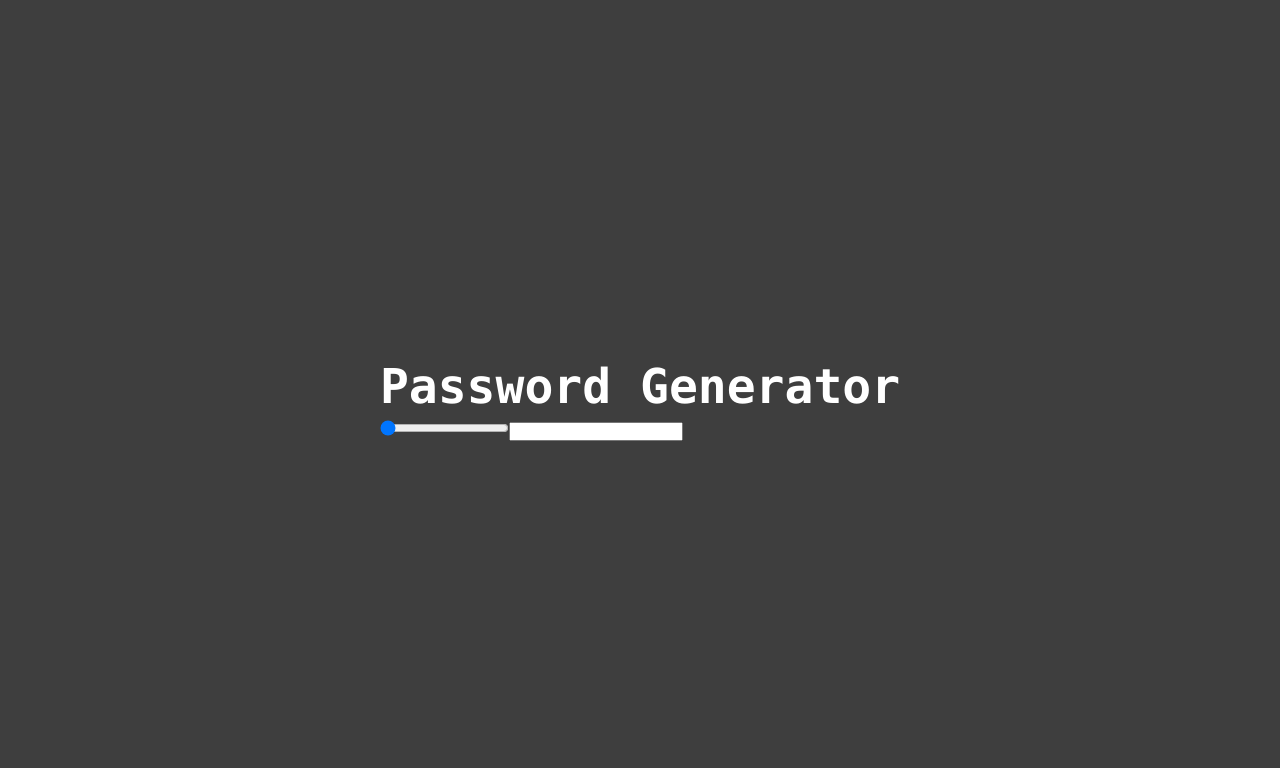
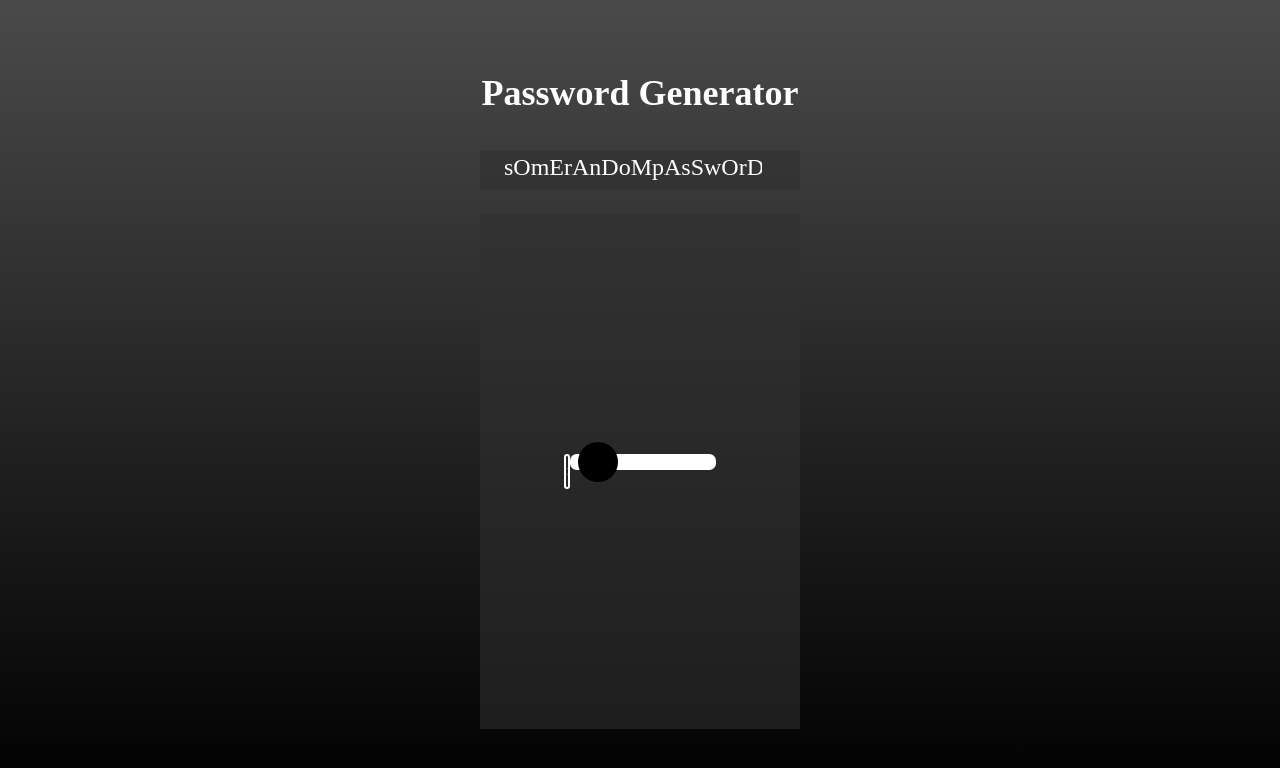
Before and after one commit to Sycinz/passwdGenerator, a React (Vite) app: page / in a window 1280 px wide. Shown: the top 768 px of the page. Built offline with nearby package versions, Linux system fonts and the light colour scheme.

Commit message:
Nearly finished, functional website

```diff
--- a/src/App.jsx
+++ b/src/App.jsx
@@ -3,8 +3,8 @@ import './App.scss'
 import passGenerate from './components/Pass'
 
 const App = () => {
-  const [result, setResult] = useState('')
-  const [inputVal, setInputVal] = useState(3)
+  const [result, setResult] = useState('sOmErAnDoMpAsSwOrD')
+  const [inputVal, setInputVal] = useState(10)
 
   const handleChange = (event) => {
     const value = parseInt(event.target.value, 10)
@@ -14,24 +14,33 @@ const App = () => {
     setInputVal(value)
   }
 
+  const copyToClipboard = () => {
+    navigator.clipboard.writeText(result)
+  }
+
   return (
+    <>
+      <h1 className='title'>Password Generator</h1>
+      <div className="result_container">
+        <div className="result" onClick={ copyToClipboard } >{result}</div>
+      </div>
       <div className='container'>
-      <h1 className='container__title'>Password Generator</h1>
+        <input
+          className="container__inputNum" type="text"
+          value={inputVal} onChange={handleChange}
+        />
+
         <input
           className="container__inputRange"
           type="range" min={3} max={100}
-      value={inputVal} onChange={ (event) => {
+          value={inputVal} onChange={(event) => {
             handleChange(event);
             passGenerate(inputVal, 1, 1, result, setResult)
           }}
         />
+      </div>
+    </>
 
-      <input
-      className="container__inputNum" type="number"
-      value={inputVal} onChange={ handleChange }
-      />
-      <div className="container__result">{result}</div>
-    </div>
   )
 }
 
--- a/src/App.scss
+++ b/src/App.scss
@@ -4,7 +4,7 @@
 
     box-sizing: border-box;
 
-    font-family: consolas;
+    font-family: Source Code Pro;
     color: white;
 }
 
@@ -17,10 +17,86 @@ body, html {
     display: flex;
     align-items: center;
     justify-content: center;
+    flex-direction: column;
 
     width: 100%;
     height: 100%;
 
-    background: #3e3e3e;
+    background: rgb(75,74,74);
+    background: linear-gradient(180deg, rgba(75,74,74,1) 0%, rgba(0,0,0,1) 100%);
+
     font-size: 1.5rem;
 }
+
+.title {
+    margin: 0 0 1em 0;
+    font-size: 1.5em;
+}
+
+.result_container {
+    background: #31303091;
+
+    margin: 0 0 1em 0;
+    padding: .2em 1em;
+
+    width: 25%;
+    height: 5%;
+
+    font-size: 1em;
+
+    .result {
+        width: 95%;
+
+        // border: 1px solid red; for testing purposes
+
+        white-space: nowrap;
+        overflow: hidden;
+
+        &:hover {
+            cursor: pointer;
+        }
+    }
+}
+
+.container {
+    display: flex;
+
+    padding: 10em 3.5em;
+
+    background: #31303091;
+
+    width: 25%;
+
+    &__inputRange {}
+
+    &__inputNum {
+        width: 5%;
+        height: 35px;
+
+        border: 2px solid white;
+        border-radius: 0.5em;
+
+        background: transparent;
+        color: white;
+    }
+}
+
+input[type="range"] {
+    -webkit-appearance: none;
+    appearance: none;
+    background: white;
+    border-radius: 0.5em;
+    cursor: pointer;
+    width: 15rem;
+    height: 1rem;
+  }
+
+input[type="range"]::-webkit-slider-thumb {
+    -webkit-appearance: none;
+    appearance: none;
+    background: black;
+    border-radius: 50%;
+    cursor: pointer;
+    height: 2.5rem;
+    width: 2.5rem;
+  }
--- a/src/components/Pass.jsx
+++ b/src/components/Pass.jsx
@@ -29,6 +29,7 @@ const passGenerate = (length, numbers, symbols, result, setResult) => {
     password = password.split('').sort(() => 0.5 - Math.random()).join('');
 
     setResult(password);
+    return password;
 }
 
 export default passGenerate;
```
Lines whose indentation alone changed are shown as unchanged.
